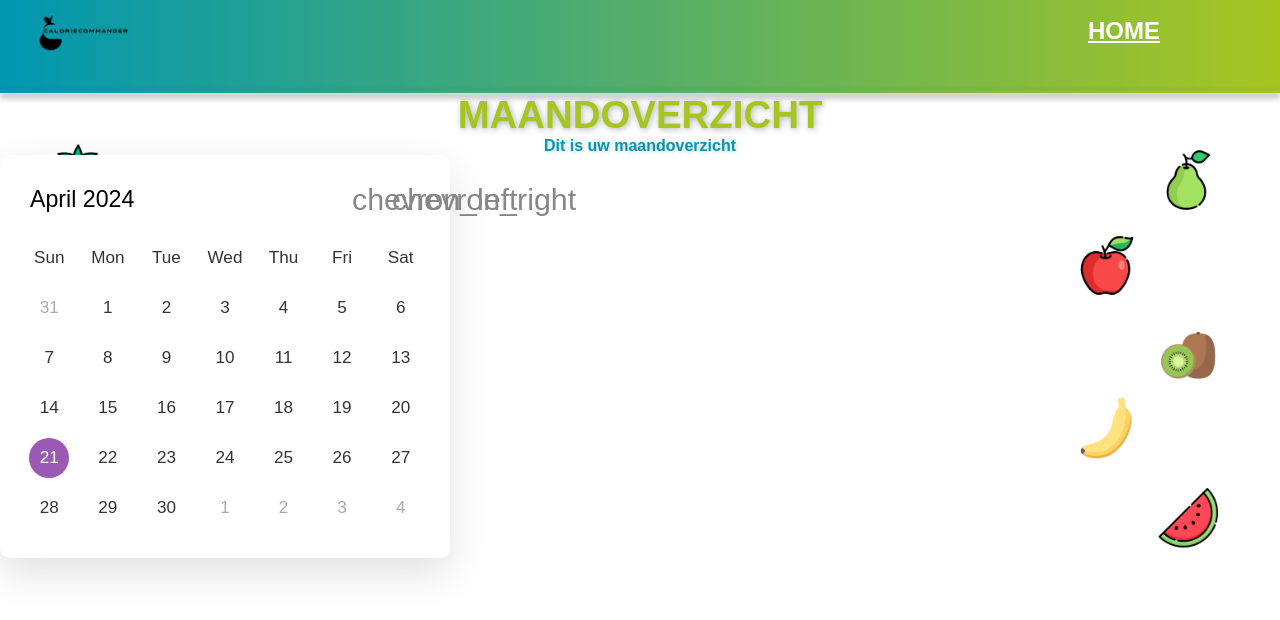
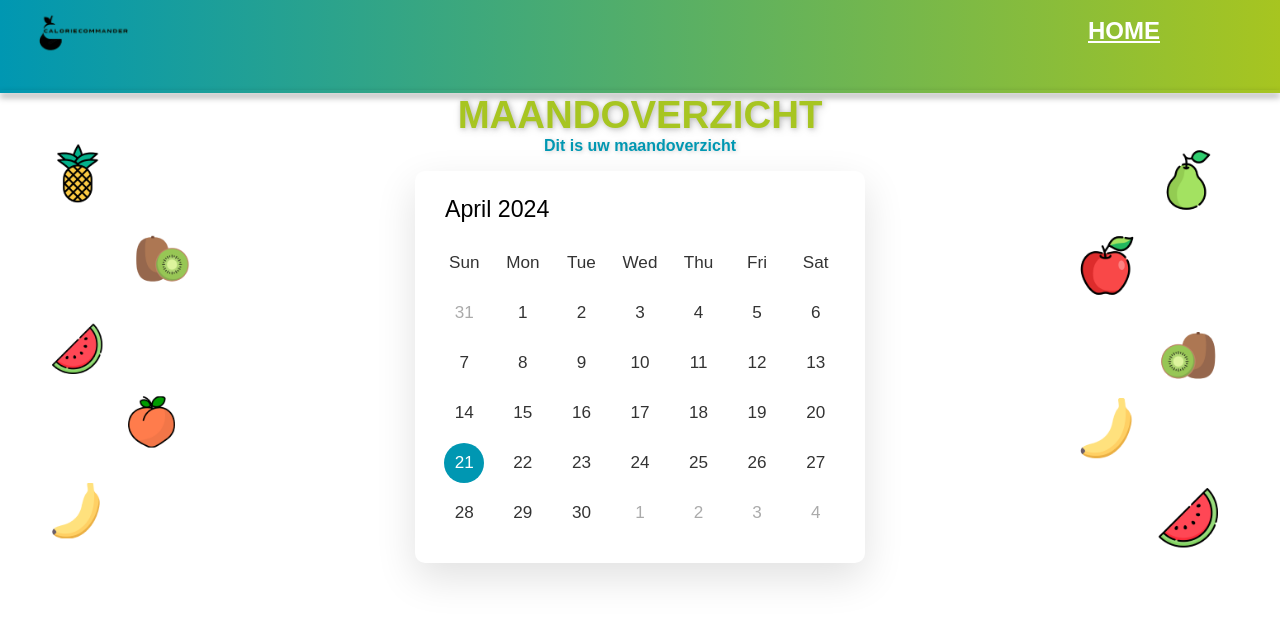
Before and after one commit to CalorieCommander/frontend, a React (Create React App) app in the folder app/: page /Maandoverzicht in a window 1280 px wide. Shown: the top 620 px of the page. Built offline with nearby package versions, Linux system fonts and the light colour scheme.

Commit message:
maandoverzicht

```diff
--- a/app/src/pages/Maandoverzicht.css
+++ b/app/src/pages/Maandoverzicht.css
@@ -30,6 +30,7 @@ body {
     color: #0097B2;
     text-shadow: 1px 1px 5px rgba(0, 0, 0, 0.2);
     text-align: center;
+    margin-bottom: 2vh;
   }
 :root {
 	--c-theme-primary: #008FFD;
@@ -88,6 +89,7 @@ body {
   font-family: 'Poppins', sans-serif;
 }
 .wrapper{
+  margin: auto;
   width: 450px;
   background: #fff;
   border-radius: 10px;
@@ -169,7 +171,7 @@ header .current-date{
   transform: translate(-50%, -50%);
 }
 .days li.active::before{
-  background: #9B59B6;
+  background: #0097B2;
 }
 .days li:not(.active):hover::before{
   background: #f2f2f2;
--- a/app/src/pages/Maandoverzicht.js
+++ b/app/src/pages/Maandoverzicht.js
@@ -105,14 +105,7 @@ const Maandoverzicht = () => {
       <div class="wrapper">
         <header>
           <p class="current-date"></p>
-          <div class="icons">
-            <span id="prev" class="material-symbols-rounded">
-              chevron_left
-            </span>
-            <span id="next" class="material-symbols-rounded">
-              chevron_right
-            </span>
-          </div>
+
         </header>
         <div class="calendar">
           <ul class="weeks">
```
